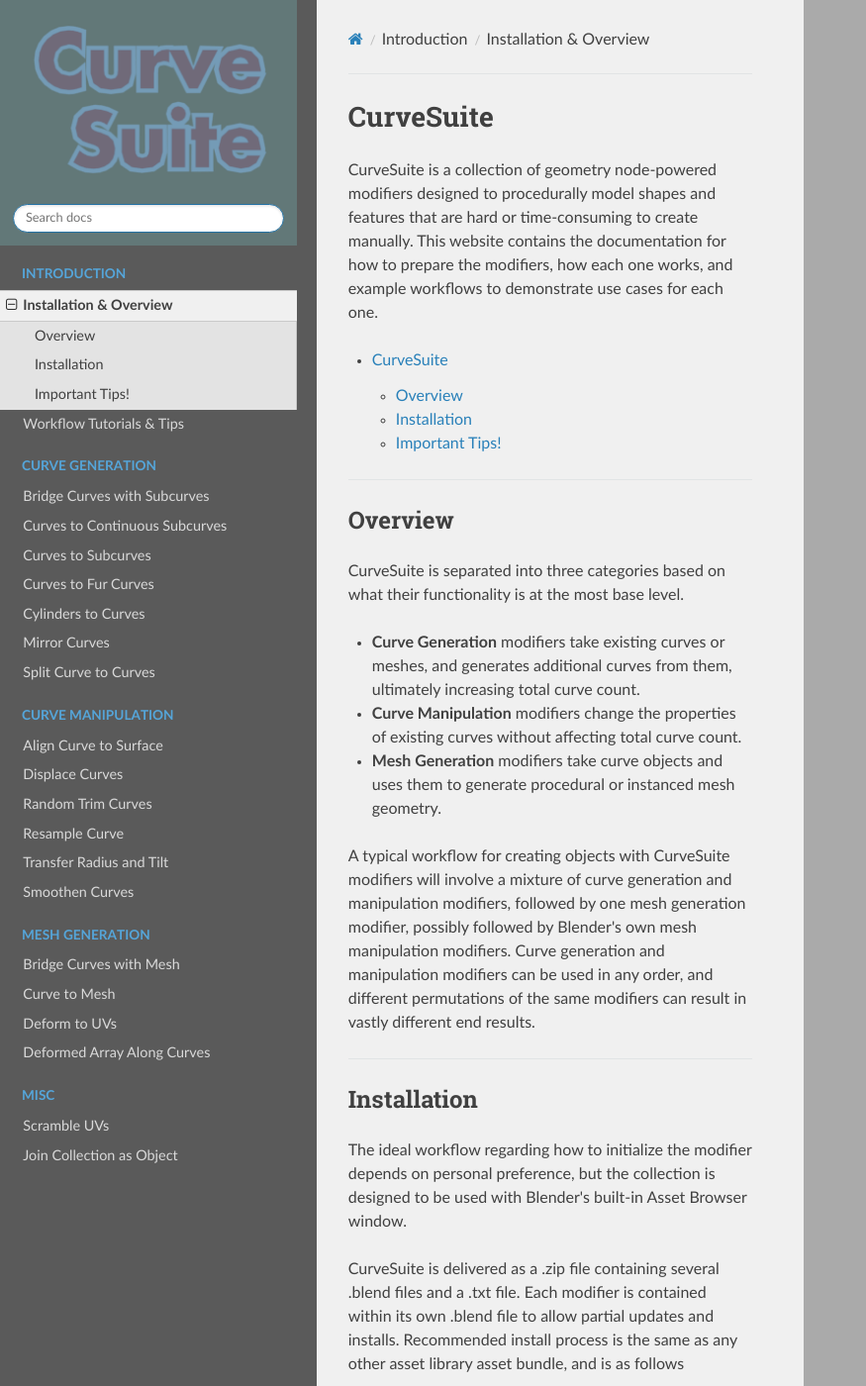
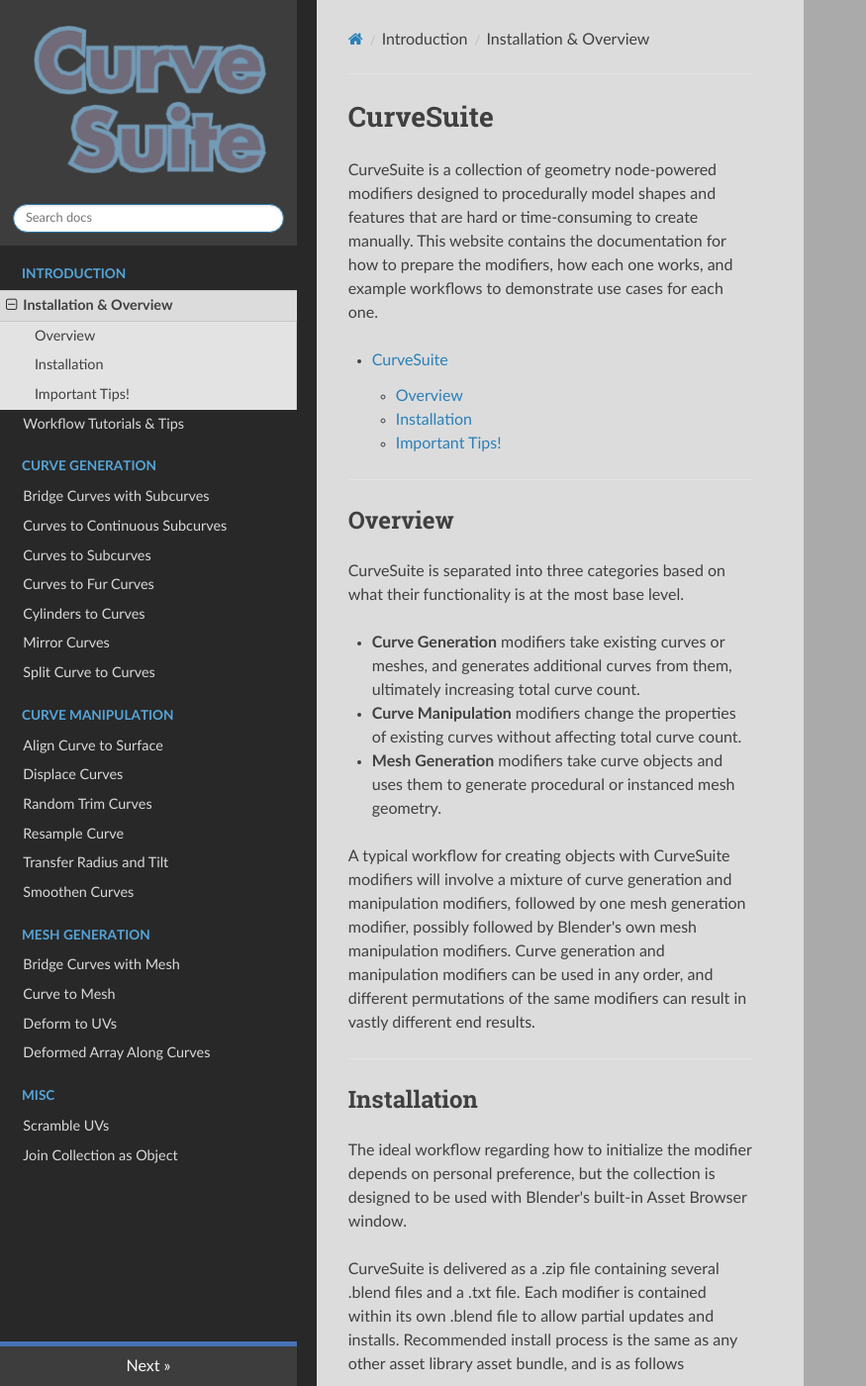
Before and after one commit to Attifyon/CurveSuite-doc, an MkDocs documentation site: the page built from docs/index.md, in a window 1280 px wide and 1400 px high. Shown: the whole window at 99% size, without its empty margins (0-875 px from the left). Built offline with MkDocs 1.6.1, drawn with Linux system fonts in a browser that asks for light colours; nearby versions of some CDN libraries.

Commit message:
color work

```diff
--- a/docs/css/custom.css
+++ b/docs/css/custom.css
@@ -7,38 +7,47 @@
     /* overflow-y: scroll; */
 }
 
+/*
 .rst-versions {
     display: none !important;
-}
+}*/
 
+
+/*
 .rst-current-version{
     display: none !important;
 }
+*/
 
+/*
 .wy-nav-content {
     max-width: none !important;
+}*/
+
+
+.wy-side-nav-search {
+    background: rgb(61, 61, 61);
 }
 
-.wy-side-nav-search {
-    background: rgb(98, 120, 120);
+.wy-nav-top,.wy-nav-side {
+    /* background: rgb(42, 36, 49); */
+    background: rgb(40, 40, 40);
 }
 
-.wy-nav-top,.wy-nav-side,.rst-versions .rst-current-version {
+.rst-versions .rst-current-version {
     /* background: rgb(42, 36, 49); */
-    background: rgb(90, 90, 90);
+    background: rgb(61, 61, 61);
+    border-top:solid 5px rgb(71, 114, 179);
 }
 
-.rst-versions{
-    border-top:solid 10px rgb(42, 36, 49);
-}
 
 .rst-content {
-    //text-indent: 50px;
+    //text-indent: 40px;
 }
 
 .wy-dropdown-menu, .wy-dropdown.wy-dropdown-bubble .wy-dropdown-menu,
 .wy-menu-vertical li.on a, .wy-menu-vertical li.on a:hover, .wy-menu-vertical li.current > a, .wy-nav-content {
-  background: rgb(240, 240, 240);
+  background: rgb(220, 220, 220);
 }
 
 .wy-nav-content-wrap, .wy-body-for-nav {
```
